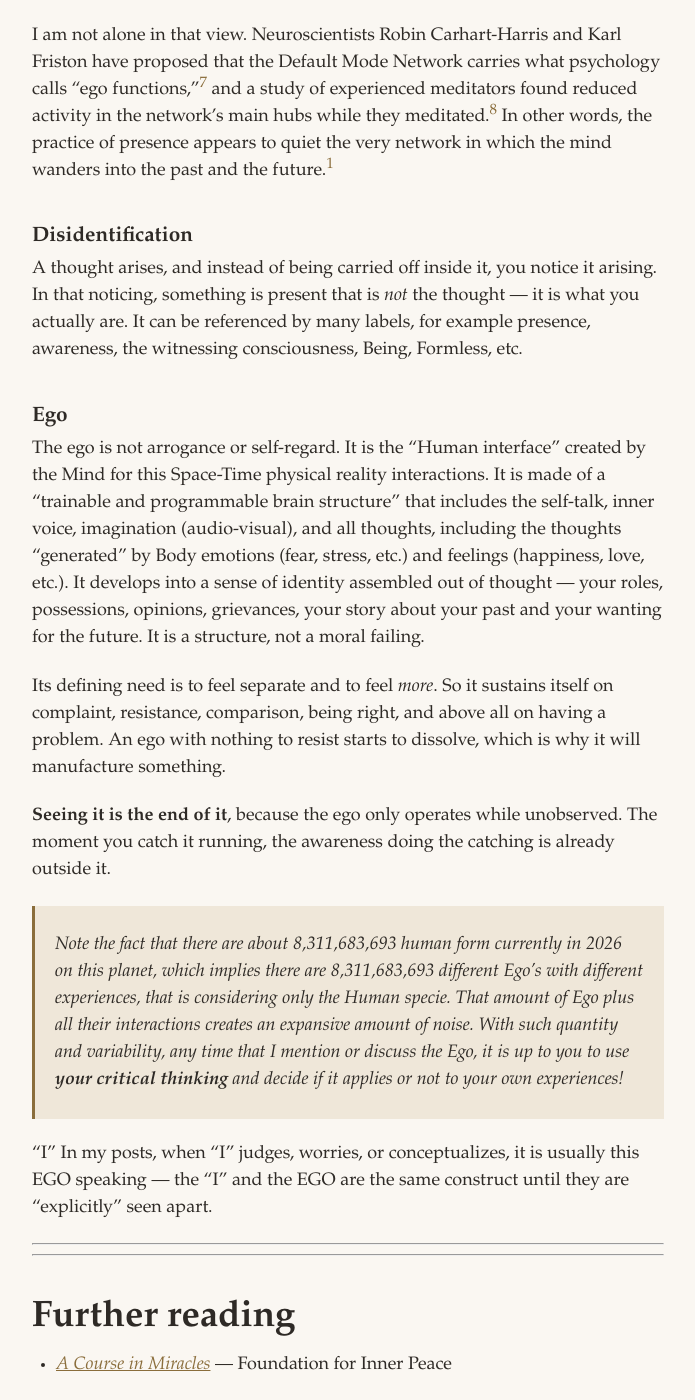
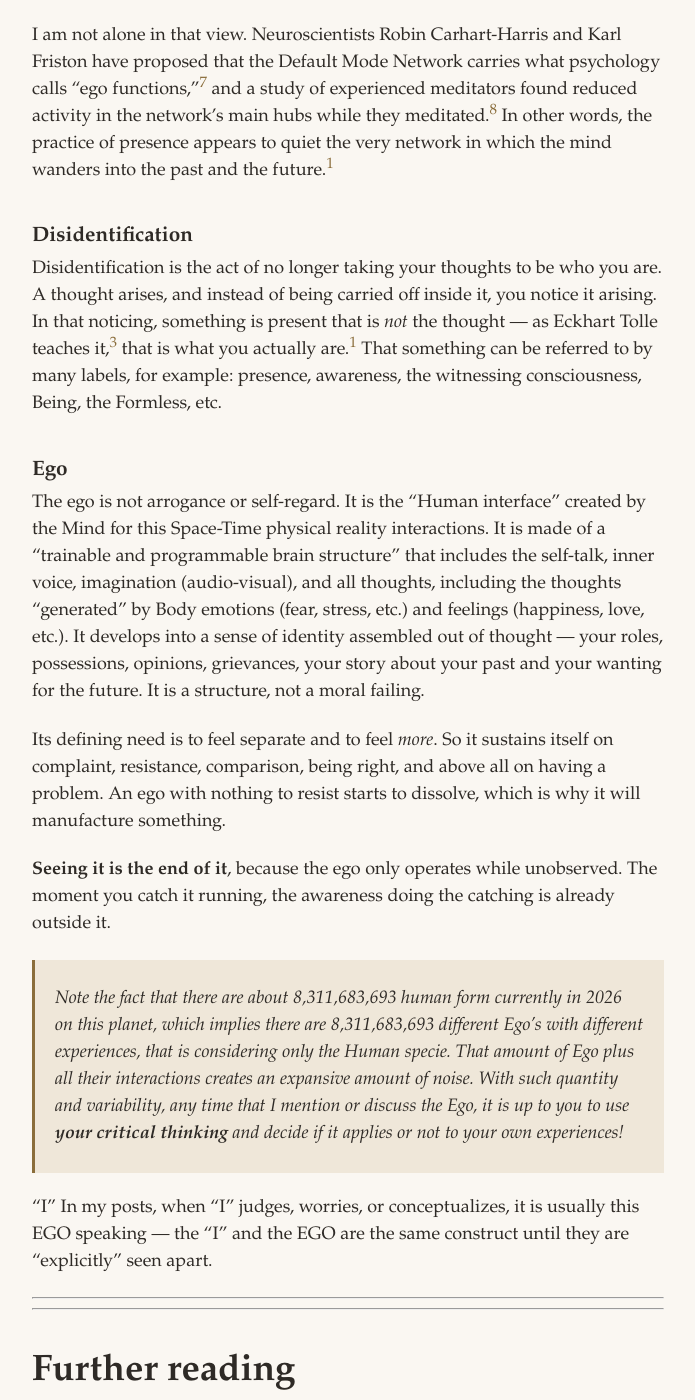
Before and after one commit to FrancoisCharette/myAwakeningJourney, a Jekyll site: the page built from _posts/2026-08-29-spiritual-glossary.md, in a window 1280 px wide and 1400 px high, scrolled down 2460 px. Shown: the whole window, without its empty margins (292-987 px from the left). Built offline with Jekyll 4.4.1, drawn with Linux system fonts in a browser that asks for light colours; comment, search, counter and statistics services are not loaded; some of the changed text lies outside the part shown.

Commit message:
Glossary: Disidentification review, attribution and definition
Reference 1 now reads 'Drafted by...' so it fits markers placed
mid-paragraph as well as at a paragraph's end.

Co-Authored-By: Claude Opus 5.5 <noreply@anthropic.com>

```diff
--- a/_posts/2026-08-29-spiritual-glossary.md
+++ b/_posts/2026-08-29-spiritual-glossary.md
@@ -53,7 +53,7 @@ I am not alone in that view. Neuroscientists Robin Carhart-Harris and Karl Frist
 
 
 ### Disidentification
-A thought arises, and instead of being carried off inside it, you notice it arising. In that noticing, something is present that is _not_ the thought — it is what you actually are. It can be referenced by many labels, for example presence, awareness, the witnessing consciousness, Being, Formless, etc.
+Disidentification is the act of no longer taking your thoughts to be who you are. A thought arises, and instead of being carried off inside it, you notice it arising. In that noticing, something is present that is _not_ the thought — as Eckhart Tolle teaches it,[^tolle-now] that is what you actually are.[^claude] That something can be referred to by many labels, for example: presence, awareness, the witnessing consciousness, Being, the Formless, etc.
 
 
 
```
Also changed, not shown: other parts of _posts/2026-08-29-spiritual-glossary.md (+1 -1 lines).
